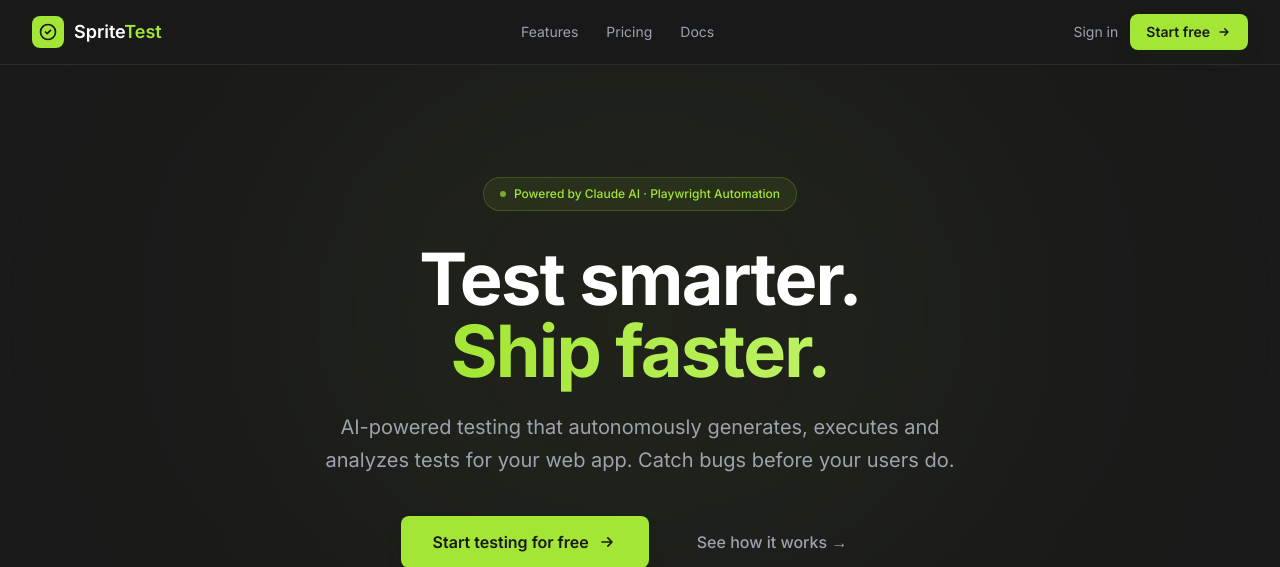
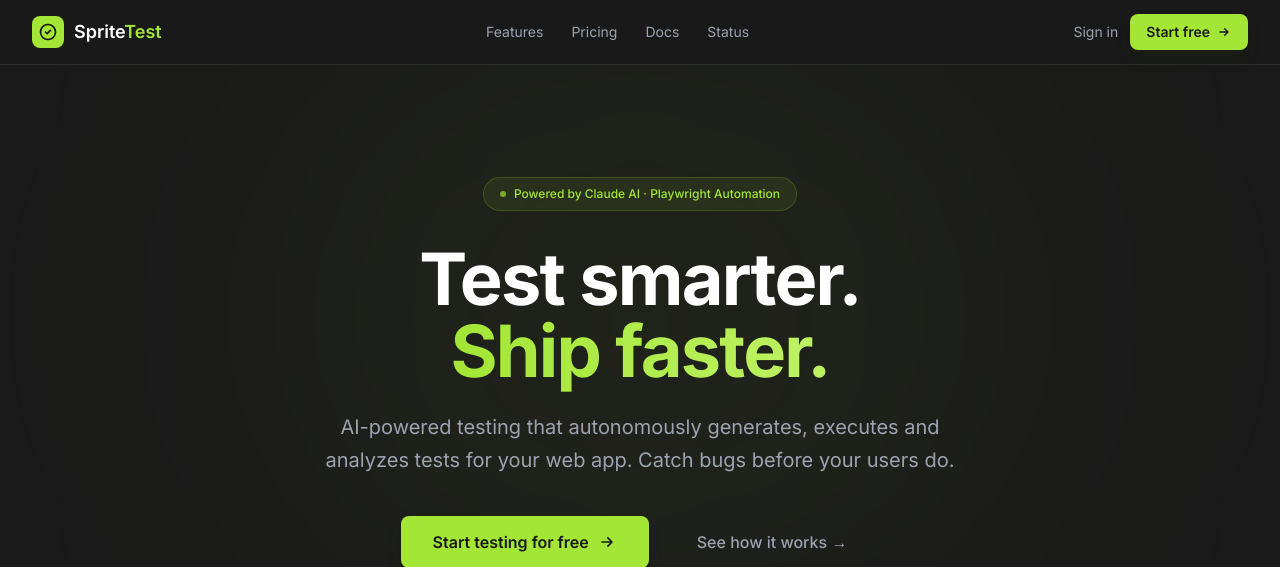
Before and after one commit to julianodamaso80-crypto/TESTE-DE-FUNCIONALIDADES, a Django app: page / in a window 1280 px wide. Shown: the top 567 px of the page. Run offline with Django 5.2, Linux system fonts and the light colour scheme; style sheets or scripts are compiled from the project's sources; parts of the project's set-up code (start-up, migrations or seed data) failed here and were passed over.

Commit message:
feat: public status page + status API JSON endpoint
Co-Authored-By: Claude Opus 4.6 <noreply@anthropic.com>

```diff
--- a/apps/core/urls.py
+++ b/apps/core/urls.py
@@ -7,4 +7,6 @@ app_name = 'core'
 urlpatterns = [
     path('', views.home, name='home'),
     path('health/', views.health_check, name='health_check'),
+    path('status/', views.status_page, name='status_page'),
+    path('status.json', views.status_api, name='status_api'),
 ]
--- a/apps/core/views.py
+++ b/apps/core/views.py
@@ -31,6 +31,24 @@ def health_check(request):
     return JsonResponse(checks)
 
 
+def status_page(request):
+    from apps.core.status import get_system_status
+    status = get_system_status()
+    return render(request, 'core/status.html', {'status': status})
+
+
+def status_api(request):
+    from django.http import JsonResponse
+    from apps.core.status import get_system_status
+    status = get_system_status()
+    return JsonResponse({
+        'status': status['overall'],
+        'message': status['overall_text'],
+        'components': {k: v['status'] for k, v in status['components'].items()},
+        'timestamp': status['checked_at'].isoformat(),
+    })
+
+
 def error_404(request, exception):
     """Custom 404 error handler."""
     return render(request, 'errors/404.html', status=404)
--- a/templates/components/footer.html
+++ b/templates/components/footer.html
@@ -12,7 +12,8 @@
       <div class="flex items-center gap-4 text-sm text-gray-500">
         <a href="/privacy" class="hover:text-gray-300 transition-colors">Privacy</a>
         <a href="/terms" class="hover:text-gray-300 transition-colors">Terms</a>
-        <a href="/status" class="hover:text-gray-300 transition-colors">Status</a>
+        <a href="/status/" class="hover:text-gray-300 transition-colors">Status</a>
+        <a href="/status/" class="text-gray-500 hover:text-gray-300 text-xs">System Status</a>
       </div>
     </div>
   </div>
--- a/templates/components/navbar.html
+++ b/templates/components/navbar.html
@@ -18,6 +18,7 @@
         <a href="#features" class="px-3 py-2 text-sm text-gray-400 hover:text-white transition-colors">Features</a>
         <a href="#pricing" class="px-3 py-2 text-sm text-gray-400 hover:text-white transition-colors">Pricing</a>
         <a href="#docs" class="px-3 py-2 text-sm text-gray-400 hover:text-white transition-colors">Docs</a>
+        <a href="/status/" class="px-3 py-2 text-sm text-gray-400 hover:text-white transition-colors">Status</a>
       </div>
 
       <!-- CTA -->
```
